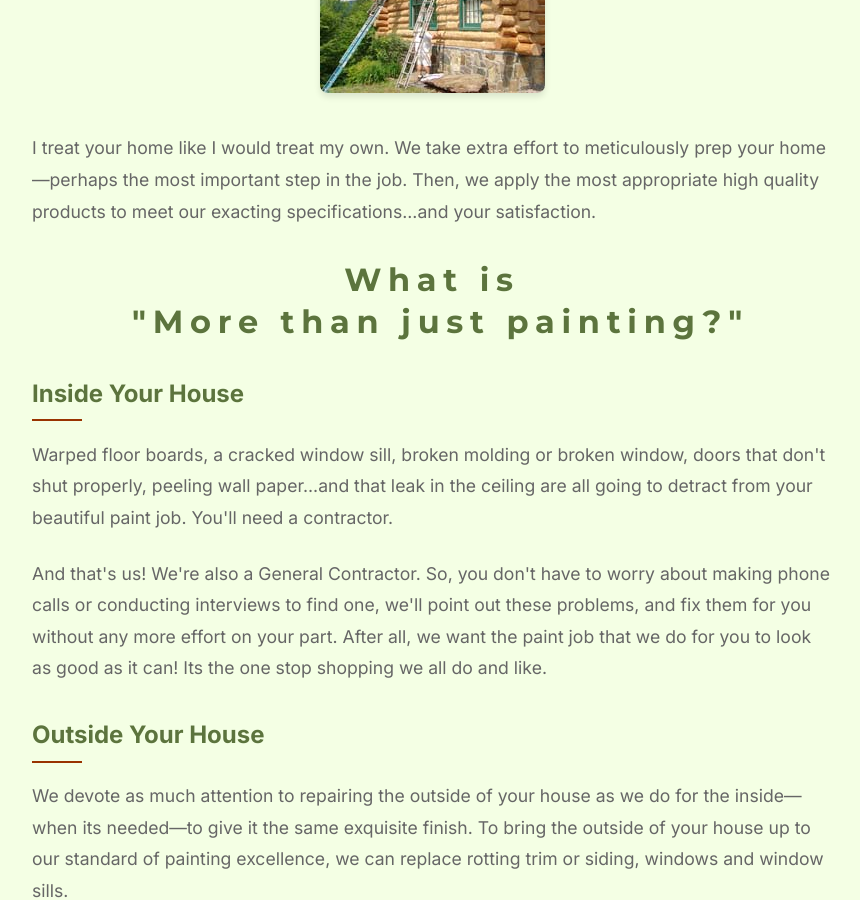
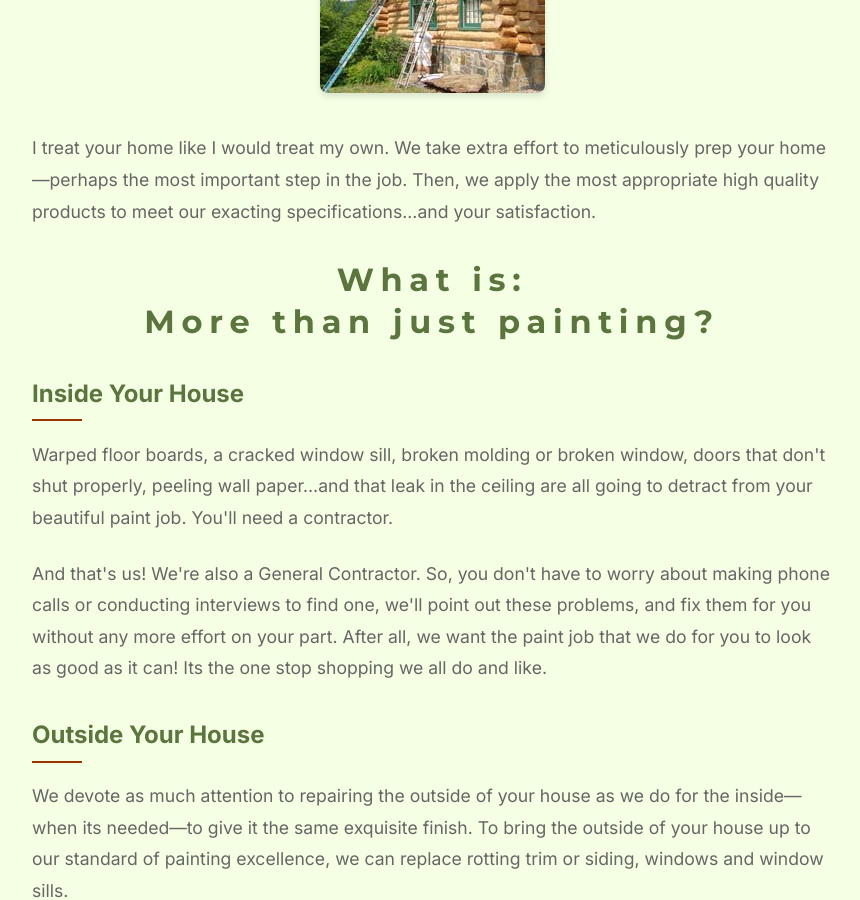
Before and after one commit to Green-Mountain-Painting/Green-Mountain-Painting.github.io, a Jekyll site: the page built from services.html, in a window 1280 px wide and 900 px high, scrolled down 770 px. Shown: the whole window, without its empty margins (208-1068 px from the left). Built offline with Jekyll 4.4.1, drawn with Linux system fonts in a browser that asks for light colours; part of the change alters nothing that is shown.

```diff
--- a/services.html
+++ b/services.html
@@ -15,7 +15,7 @@ title: Services
             home—perhaps the most important step in the job. Then, we apply the most appropriate high
             quality products to meet our exacting specifications...and your satisfaction.</p>
 
-        <h2>What is<br>"More&nbsp;than&nbsp;just&nbsp;painting?"</h2>
+        <h2>What is:<br>More&nbsp;than just&nbsp;painting?</h2>
 
         <h3>Inside Your House</h3>
         <p>Warped floor boards, a cracked window sill, broken molding or broken window, doors that don't shut properly, peeling wall paper...and that leak in the ceiling are all going to detract from your beautiful paint job. You'll need a contractor.</p>
```
